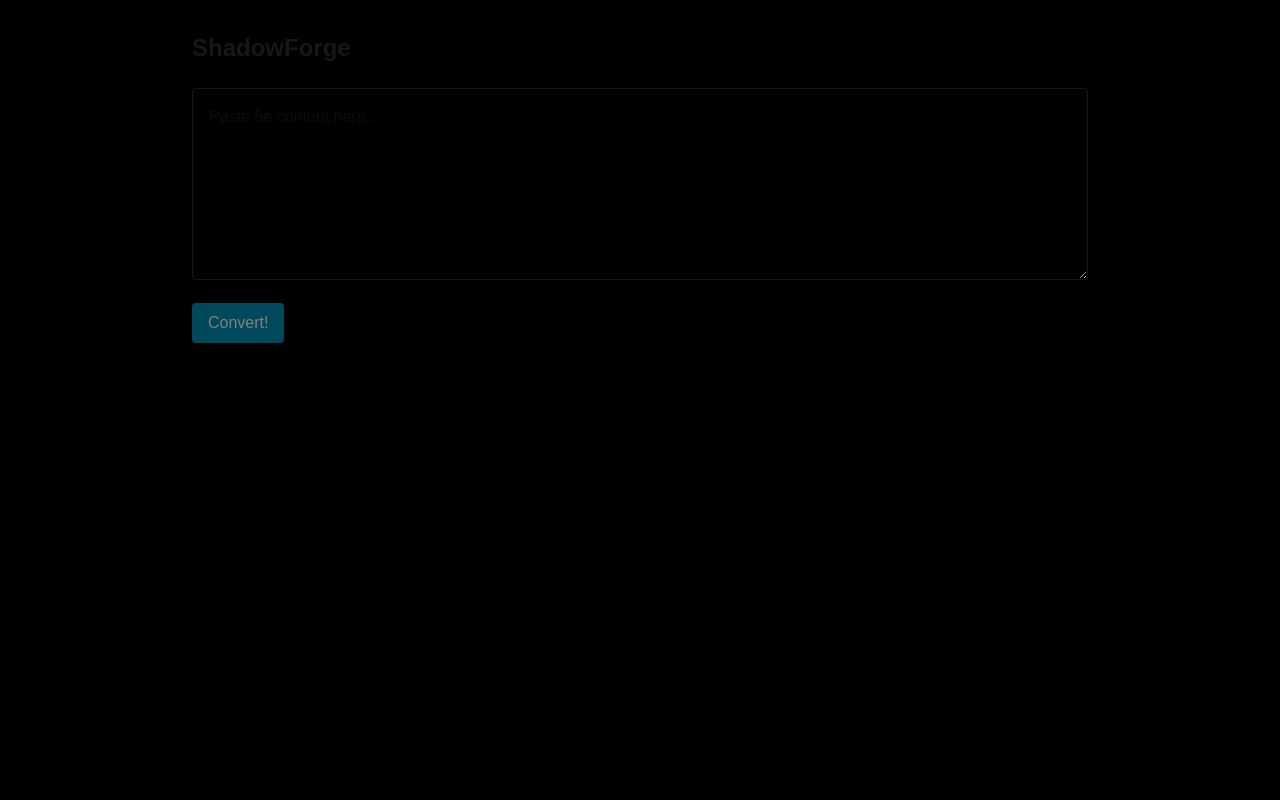
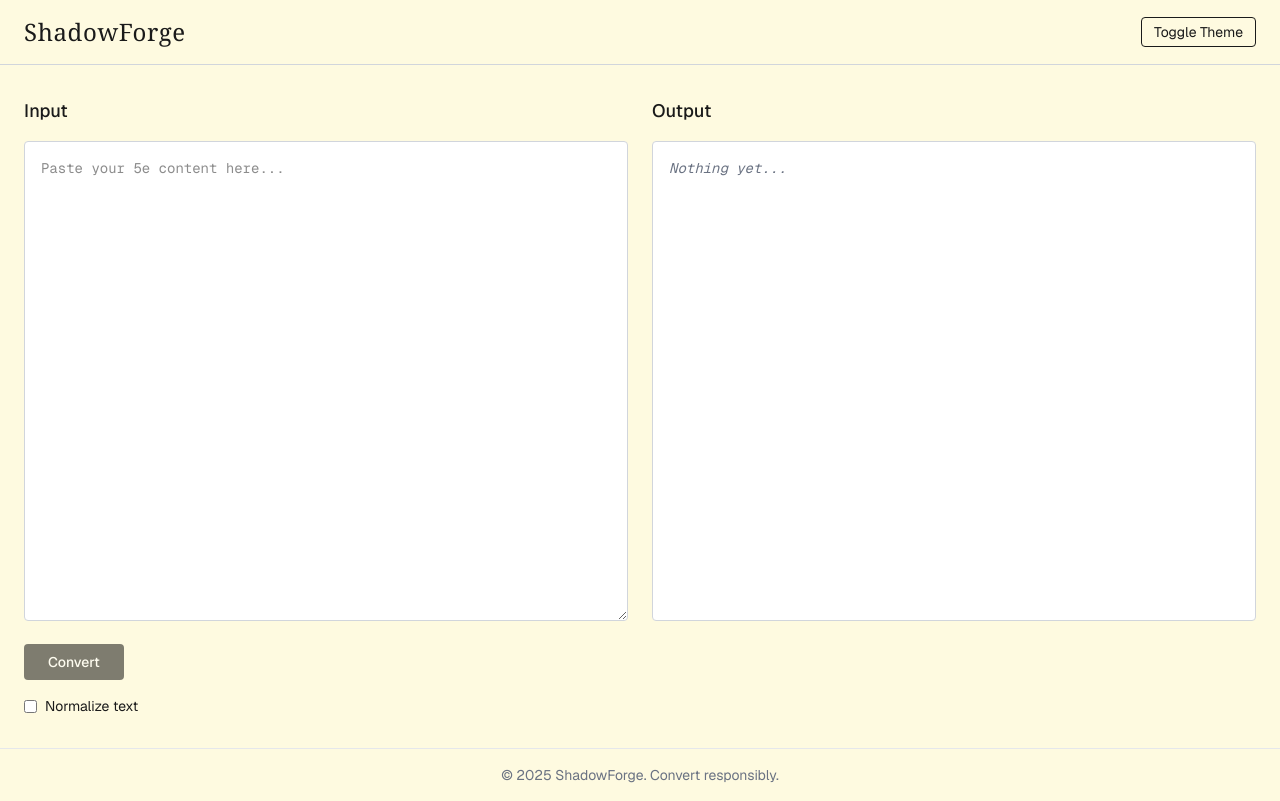
Before and after one commit to rickboot/ShadowForge, a Next.js app: page / in a window 1280 px wide. Built offline with nearby package versions, Linux system fonts and the light colour scheme.

Commit message:
made ui suck less. decoupled ui and logic. switched to gpt-3.5-turbo

```diff
--- a/app/api/convert/route.ts
+++ b/app/api/convert/route.ts
@@ -1,14 +1,33 @@
 import { NextRequest, NextResponse } from 'next/server';
 import { convertToShadowdark } from '@/lib/convertToShadowdark';
+import { normalizeInputText } from '@/lib/normalizeInputText';
+import { chunkInputText } from '@/lib/chunkInputText';
 
 export async function POST(req: NextRequest) {
   const body = await req.json();
-  const text = body.text;
+  let { text, normalize } = body;
+
+  normalize = normalize === true;
 
   if (!text || typeof text !== 'string') {
     return NextResponse.json({ error: 'Invalid input' }, { status: 400 });
   }
 
-  const converted = await convertToShadowdark(text);
-  return new NextResponse(JSON.stringify({ converted }), { status: 200 });
+  if (normalize) {
+    text = normalizeInputText(text);
+  }
+
+  const chunks = chunkInputText(text);
+
+  const convertedChunks = await Promise.all(
+    chunks.map((chunk) => convertToShadowdark(chunk))
+  );
+
+  console.log('[convert] normalize:', normalize);
+  console.log(`[convert] chunks created: ${chunks.length}`);
+
+  return new NextResponse(
+    JSON.stringify({ converted: convertedChunks.join('\n\n') }),
+    { status: 200 }
+  );
 }
--- a/app/page.tsx
+++ b/app/page.tsx
@@ -1,60 +1,44 @@
 'use client';
+import ShadowForgeLayout from '@/components/ShadowForgeLayout';
 import { useState } from 'react';
 
 export default function Home() {
   const [input, setInput] = useState('');
   const [output, setOutput] = useState('');
   const [loading, setLoading] = useState(false);
+  const [normalize, setNormalize] = useState(false);
 
   const handleConvert = async () => {
     setLoading(true);
 
+    try {
       const response = await fetch('/api/convert', {
         method: 'POST',
         headers: {
           'Content-Type': 'application/json',
         },
-      body: JSON.stringify({ text: input }),
+        body: JSON.stringify({ text: input, normalize }),
       });
 
       const data = await response.json();
-
-    console.log(data);
       setOutput(data.converted || 'Conversion failed');
-
+    } catch (error) {
+      console.error('Conversion error:', error);
+      setOutput('Error connecting to server.');
+    } finally {
       setLoading(false);
+    }
   };
 
   return (
-    <div className='min-h-screen flex items-start justify-center p-8 bg-black'>
-      <div className='w-full max-w-4xl space-y-6'>
-        <h1 className='text-2xl font-bold'>ShadowForge</h1>
-        <form
-          onSubmit={(e) => {
-            e.preventDefault();
-            handleConvert();
-          }}
-          className='space-y-4'
-        >
-          <textarea
-            className='w-full h-48 p-4 border rounded'
-            value={input}
-            onChange={(e) => setInput(e.target.value)}
-            placeholder='Paste 5e content here...'
+    <ShadowForgeLayout
+      input={input}
+      output={output}
+      loading={loading}
+      normalize={normalize}
+      setNormalize={setNormalize}
+      setInput={setInput}
+      handleConvert={handleConvert}
     />
-          <button
-            type='submit'
-            disabled={loading || !input.trim()}
-            className='px-4 py-2 bg-cyan-600 text-white rounded disabled:opacity-50'
-          >
-            {loading ? 'Converting...' : 'Convert!'}
-          </button>
-        </form>
-
-        {output && (
-          <div className='whitespace-pre-wrap p-4 border rounded'>{output}</div>
-        )}
-      </div>
-    </div>
   );
 }
--- /dev/null
+++ b/components/ShadowForgeLayout.tsx
@@ -0,0 +1,75 @@
+'user client';
+
+import React from 'react';
+
+interface ShadowForgeLayoutProps {
+  input: string;
+  output: string;
+  loading: boolean;
+  normalize: boolean;
+  setNormalize: (val: boolean) => void;
+  setInput: (val: string) => void;
+  handleConvert: () => void;
+}
+
+export default function ShadowForgeLayout({
+  input,
+  output,
+  loading,
+  normalize,
+  setInput,
+  setNormalize,
+  handleConvert,
+}: ShadowForgeLayoutProps) {
+  return (
+    <div className='min-h-screen bg-[#fefae0] dark:bg-[#121212] text-[#1a1a1a] dark:text-[#fefae0] font-sans'>
+      <header className='flex items-center justify-between px-6 py-4 border-b border-gray-300 dark:border-gray-700'>
+        <h1 className='text-2xl font-serif tracking-wide'>ShadowForge</h1>
+        <button className='text-sm px-3 py-1 border rounded dark:border-gray-600 hover:bg-gray-100 dark:hover:bg-gray-800'>
+          Toggle Theme
+        </button>
+      </header>
+
+      {/* === input === */}
+      <main className='flex flex-col xl:flex-row px-6 py-8 gap-6'>
+        <section className='flex-1 space-y-4'>
+          <h2 className='text-lg font-medium'>Input</h2>
+          <textarea
+            className='w-full h-120 p-4 border border-gray-300 dark:border-gray-700 rounded bg-white dark:bg-black font-mono text-sm'
+            placeholder='Paste your 5e content here...'
+            value={input}
+            onChange={(e) => setInput(e.target.value)}
+          />
+          <button
+            onClick={handleConvert}
+            disabled={loading || !input.trim()}
+            className='bg-black text-white dark:bg-white dark:text-black px-6 py-2 text-sm font-medium rounded hover:opacity-90 disabled:opacity-50'
+          >
+            {loading ? 'Converting...' : 'Convert'}
+          </button>
+          <label className='flex items-center space-x-2 text-sm'>
+            <input
+              type='checkbox'
+              checked={normalize}
+              onChange={(e) => setNormalize(e.target.checked)}
+              className='form-checkbox'
+            />
+            <span>Normalize text</span>
+          </label>
+        </section>
+
+        {/* === output === */}
+        <section className='flex-1 space-y-4'>
+          <h2 className='text-lg font-medium'>Output</h2>
+          <div className='w-full h-120 p-4 border border-gray-300 dark:border-gray-700 rounded bg-white dark:bg-black font-mono text-sm whitespace-pre-wrap overflow-auto'>
+            {output || <p className='italic text-gray-500'>Nothing yet...</p>}
+          </div>
+        </section>
+      </main>
+
+      <footer className='text-sm text-center text-gray-500 dark:text-gray-400 py-4 border-t border-gray-200 dark:border-gray-700'>
+        &copy; 2025 ShadowForge. Convert responsibly.
+      </footer>
+    </div>
+  );
+}
--- a/lib/convertToShadowdark.ts
+++ b/lib/convertToShadowdark.ts
@@ -9,7 +9,7 @@ export async function convertToShadowdark(input: string): Promise<string> {
   const userPrompt = `Convert this DnD 5e room to Shadowdark format:\n\n${input}`;
 
   const completion = await openai.chat.completions.create({
-    model: 'gpt-4',
+    model: 'gpt-3.5-turbo',
     temperature: 0.3,
     messages: [
       { role: 'system', content: shadowdarkPrompt },
```
Lines whose indentation alone changed are shown as unchanged.
